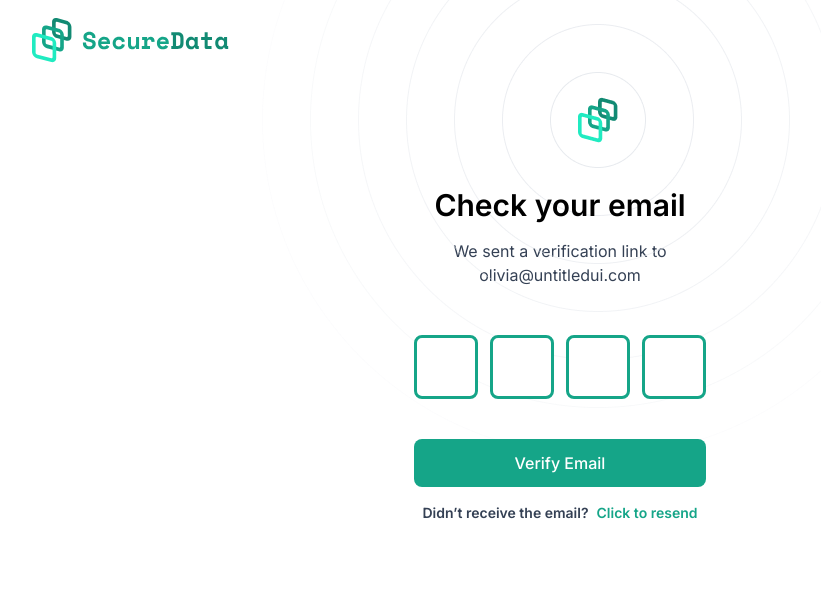
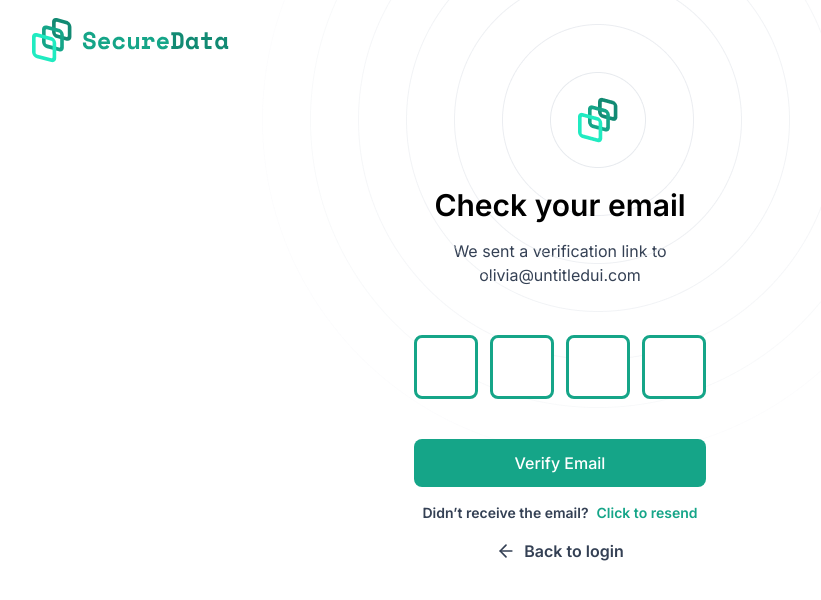
Before and after one commit to bytebenders1/frontend-svc, a Next.js app: page / in a window 1280 px wide. Shown: the top 600 px of the page, without its empty margins (80-901 px from the left). Built offline with nearby package versions, Linux system fonts and the light colour scheme.

Commit message:
feat: add back to login functionality

```diff
--- a/src/Screens/onboarding/EmailVerification.tsx
+++ b/src/Screens/onboarding/EmailVerification.tsx
@@ -5,7 +5,10 @@ import { Button } from "@/src/components/ui/button";
 import { Input } from "@/src/components/ui/input";
 import { Label } from "@/src/components/ui/label";
 
+import { ArrowLeft } from 'lucide-react';
+
 import { useState } from "react";
+
 import { zodResolver } from "@hookform/resolvers/zod";
 import { useForm } from "react-hook-form";
 import * as z from "zod";
@@ -100,6 +103,17 @@ function EmailComp() {
             </Link>
           </div>
 
+          <div className="flex items-center justify-center space-x-2">
+      <ArrowLeft className="w-5 h-5 text-secondary font-semibold" />
+      {/* <span className="font-semibold text-secondary">Back to login</span> */}
+      <Link
+              href="/login"
+              className="font-semibold text-secondary"
+            >
+              Back to login
+            </Link>
+    </div>
+
     </div>
 
   );
@@ -125,7 +139,8 @@ function OTPinput() {
           fontSize: "48px",
           color: "#15A588",
           fontWeight: "400",
-          caretColor: "blue"
+          caretColor: "blue",
+          outline: "none"
         }}
     />
   );
```
